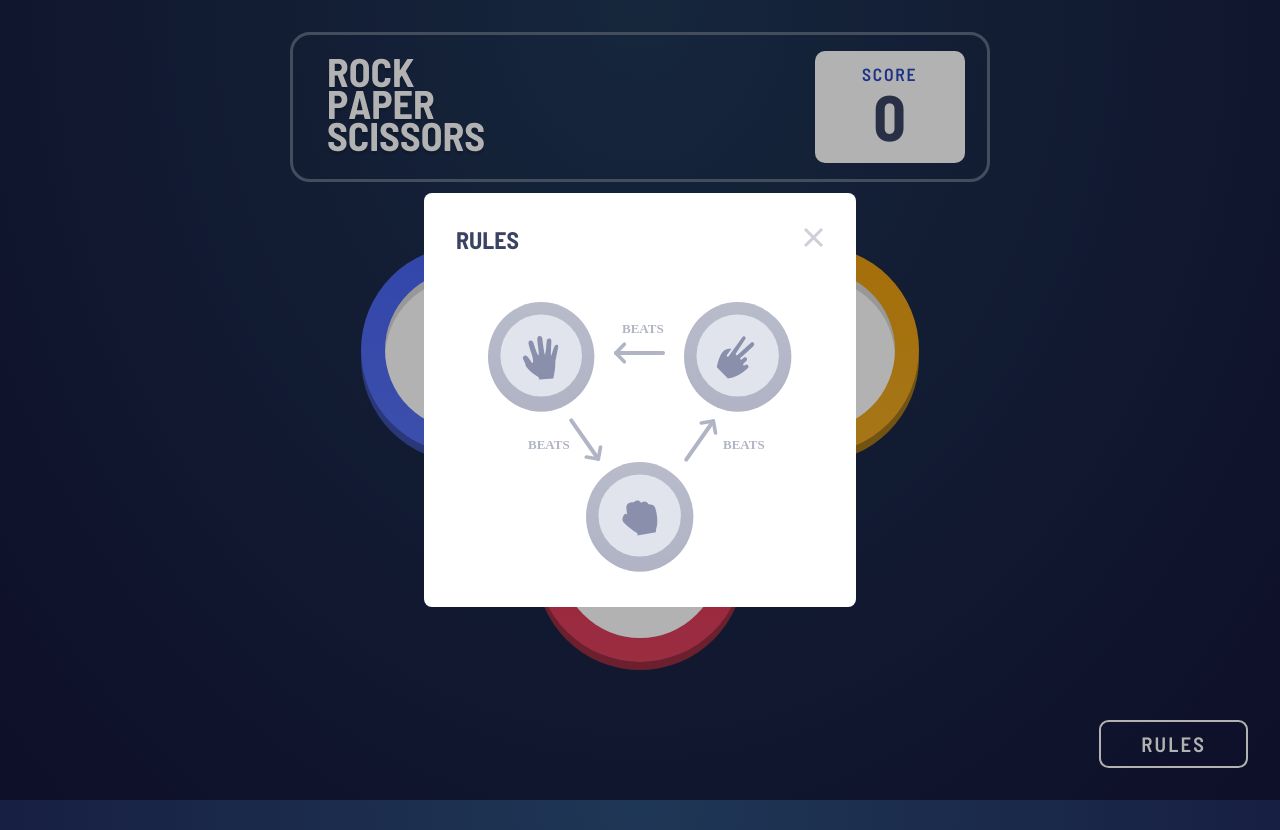
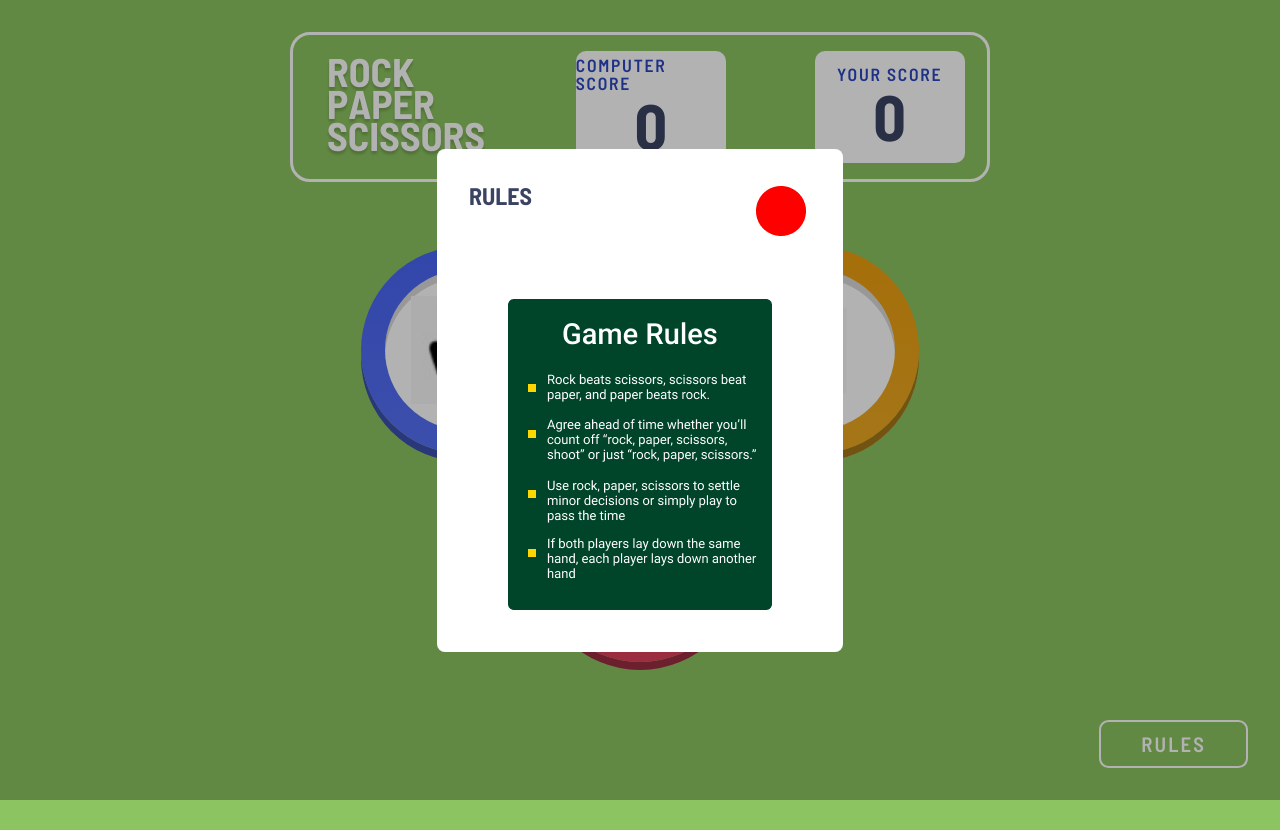
Before and after one commit to thota-naveen/Rock_Paper_Scissors, a plain HTML site: page Rock_Scissor/index.html in a window 1280 px wide. Both pictures are taken after a click on the button "RULES". Drawn offline with Linux system fonts and the light colour scheme.

Commit message:
Add files via upload

```diff
--- a/Rock_Scissor/app.js
+++ b/Rock_Scissor/app.js
@@ -14,12 +14,12 @@ const CHOICES = [
     beats: "rock",
   },
   {
-    name: "scissors",
+    name: "scissor",
     beats: "paper",
   },
   {
     name: "rock",
-    beats: "scissors",
+    beats: "scissor",
   },
 ];
 const choiceButtons = document.querySelectorAll(".choice-btn");
@@ -60,7 +60,7 @@ function displayResults(results) {
     setTimeout(() => {
       resultDiv.innerHTML = `
         <div class="choice ${results[idx].name}">
-          <img src="images/icon-${results[idx].name}.svg" alt="${results[idx].name}" />
+          <img src="images/${results[idx].name}.jpg" alt="${results[idx].name}" />
         </div>
       `;
     }, idx * 1000);
--- a/Rock_Scissor/index.html
+++ b/Rock_Scissor/index.html
@@ -20,24 +20,28 @@
       <header class="header">
         <img src="./images/logo.svg" alt="logo" class="logo" />
         <div class="score">
-          <div class="score_title">score</div>
+          <div class="score_title">Computer score</div>
+          <div class="score_number">0</div>
+        </div>
+        <div class="score">
+          <div class="score_title">your score</div>
           <div class="score_number">0</div>
         </div>
       </header>
       <section class="game">
         <button class="choice-btn" data-choice="paper">
           <div class="choice paper">
-            <img src="./images/icon-paper.svg" alt="Paper" />
+            <img src="./images/paper.jpg" alt="Paper" />
           </div>
         </button>
         <button class="choice-btn" data-choice="scissors">
           <div class="choice scissors">
-            <img src="./images/icon-scissors.svg" alt="Scissors" />
+            <img src="./images/scissor.jpg" alt="Scissors" />
           </div>
         </button>
         <button class="choice-btn" data-choice="rock">
           <div class="choice rock">
-            <img src="./images/icon-rock.svg" alt="Rock" />
+            <img src="./images/rock.jpg" alt="Rock" />
           </div>
         </button>
       </section>
@@ -60,25 +64,17 @@
         <header class="modal_header">
           <h2 class="modal_heading">rules</h2>
           <button class="close-btn">
-            <img src="./images/icon-close.svg" alt="Close Button" />
+            <img src="./images/cross.png" alt="" />
           </button>
         </header>
         <img
-          src="./images/image-rules.svg"
+          src="./images/rules.png"
           alt="Rules Image"
           class="rules-img"
         />
       </div>
     </div>
-<!--    <footer class="footer">
-      <div class="attribution">
-        Challenge by
-        <a href="https://www.frontendmentor.io?ref=challenge" target="_blank"
-          >Frontend Mentor</a
-        >. Coded by <a href="#">Isheka</a>.
-      </div>
-    </footer>
-    -->
+
 
   </body>
 </html>
--- a/Rock_Scissor/style.css
+++ b/Rock_Scissor/style.css
@@ -27,7 +27,8 @@
 
 body {
   font-family: "Barlow Semi Condensed", sans-serif;
-  background: radial-gradient(at top, var(--bg-grad-1), var(--bg-grad-2));
+  /* background: radial-gradient(at top, var(--bg-grad-1), var(--bg-grad-2)); */
+  background-color: #8CC461;
   min-height: 100vh;
   text-transform: uppercase;
   color: var(--light-text);
@@ -46,7 +47,7 @@ body {
   justify-content: space-between;
   align-items: center;
   height: 150px;
-  border: 3px solid var(--outline);
+  border: 3px solid white;
   border-radius: 20px;
   padding: 1rem 1.4rem 1rem 2rem;
 }
@@ -167,7 +168,6 @@ body {
   grid-area: rock;
 }
 
-/* Results */
 .results {
   display: grid;
   grid-template-columns: repeat(2, 1fr);
```
Also changed, not shown: Rock_Scissor/images/cross.png (added), Rock_Scissor/images/paper.jpg (added), Rock_Scissor/images/rock.jpg (added), Rock_Scissor/images/rules.png (added), Rock_Scissor/images/scissor.jpg (added).
